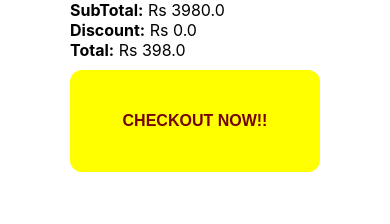
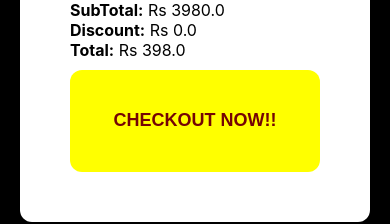
Before and after one commit to Asif-28/Next-js-Food-websites, a Next.js app: page /cart in a window 390 px wide. Shown: the part 451-675 px from the top of the page. Built offline with nearby package versions, Linux system fonts and the light colour scheme.

Commit message:
ui changes

```diff
--- a/styles/Cart.module.css
+++ b/styles/Cart.module.css
@@ -51,7 +51,7 @@
   color: rgb(116, 4, 4);
   font-weight: bold;
   cursor: pointer;
-  font-size: 20px;
+  font-size: 25px;
   background-color: yellow;
   border: none;
   border-radius: 12px;
@@ -92,7 +92,7 @@
     width: 100%;
   }
   .button {
-    font-size: 16px;
+    font-size: 18px;
     height: 150px;
   }
 }
--- a/styles/Product.module.css
+++ b/styles/Product.module.css
@@ -50,6 +50,7 @@
   min-width: 100px;
   padding: 7px;
   background-color: black;
+  color: white;
   border: none;
   border: 2px solid yellow;
   border-radius: 12px;
--- a/styles/globals.css
+++ b/styles/globals.css
@@ -15,7 +15,7 @@
   box-sizing: border-box;
 }
 
-@media (prefers-color-scheme: dark) {
+/* @media (prefers-color-scheme: dark) {
   html {
     color-scheme: dark;
   }
@@ -23,8 +23,10 @@
     color: white;
     background: black;
   }
-}
+} */
 
 body {
   overflow-x: hidden;
+  color: white;
+  background-color: black;
 }
```
